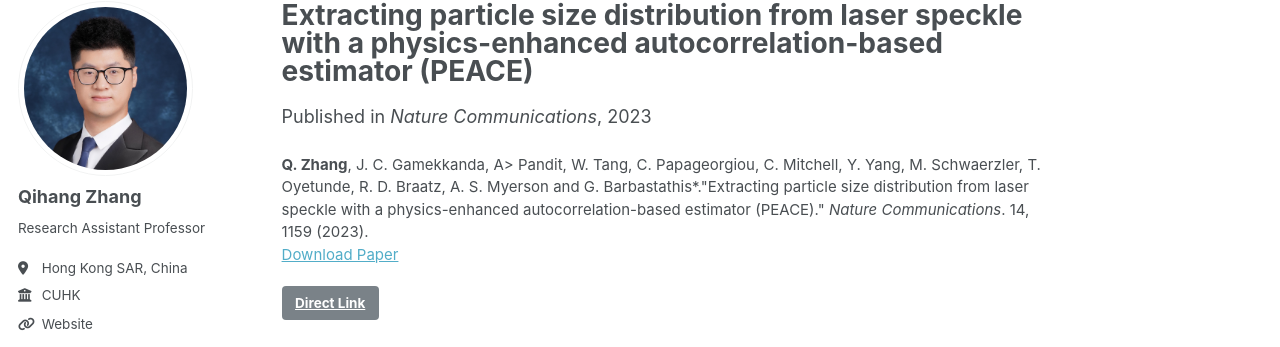
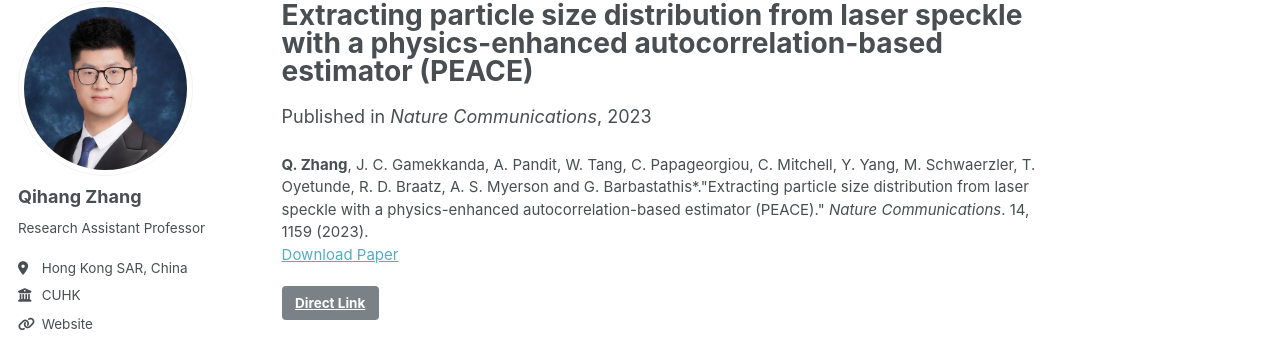
Before and after one commit to qhzhang95/qhzhang95.github.io, a Jekyll site: the page built from _publications/2023-03-paper-extract.md, in a window 1280 px wide and 940 px high. Shown: the part 98-445 px from the top of the window. Built offline with Jekyll 4.4.1, drawn with Linux system fonts in a browser that asks for light colours; some web fonts are replaced; a script that is not in the unit is left out.

Commit message:
Update 2023-03-paper-extract.md

```diff
--- a/_publications/2023-03-paper-extract.md
+++ b/_publications/2023-03-paper-extract.md
@@ -8,5 +8,5 @@ date: 2023-03-21
 venue: 'Nature Communications'
 paperurl: 'http://qhzhang95.github.io/files/2023-NatCom_extract.pdf'
 link: 'https://www.nature.com/articles/s41467-023-36816-2'
-citation: '<b>Q. Zhang</b>, J. C. Gamekkanda, A> Pandit, W. Tang, C. Papageorgiou, C. Mitchell, Y. Yang, M. Schwaerzler, T. Oyetunde, R. D. Braatz, A. S. Myerson and G. Barbastathis*.&quot;Extracting particle size distribution from laser speckle with a physics-enhanced autocorrelation-based estimator (PEACE).&quot; <i>Nature Communications</i>. 14, 1159 (2023).'
+citation: '<b>Q. Zhang</b>, J. C. Gamekkanda, A. Pandit, W. Tang, C. Papageorgiou, C. Mitchell, Y. Yang, M. Schwaerzler, T. Oyetunde, R. D. Braatz, A. S. Myerson and G. Barbastathis*.&quot;Extracting particle size distribution from laser speckle with a physics-enhanced autocorrelation-based estimator (PEACE).&quot; <i>Nature Communications</i>. 14, 1159 (2023).'
 ---
```
